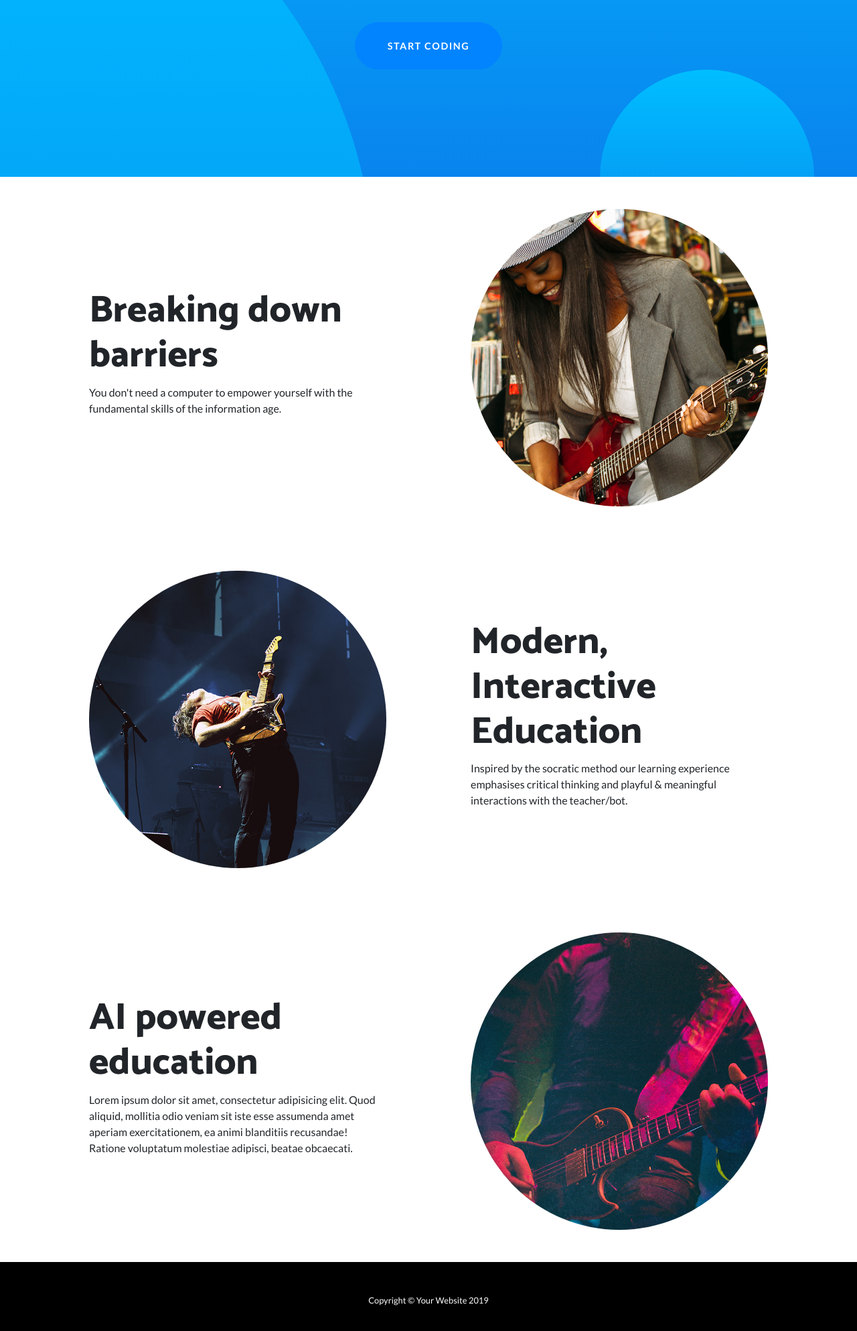
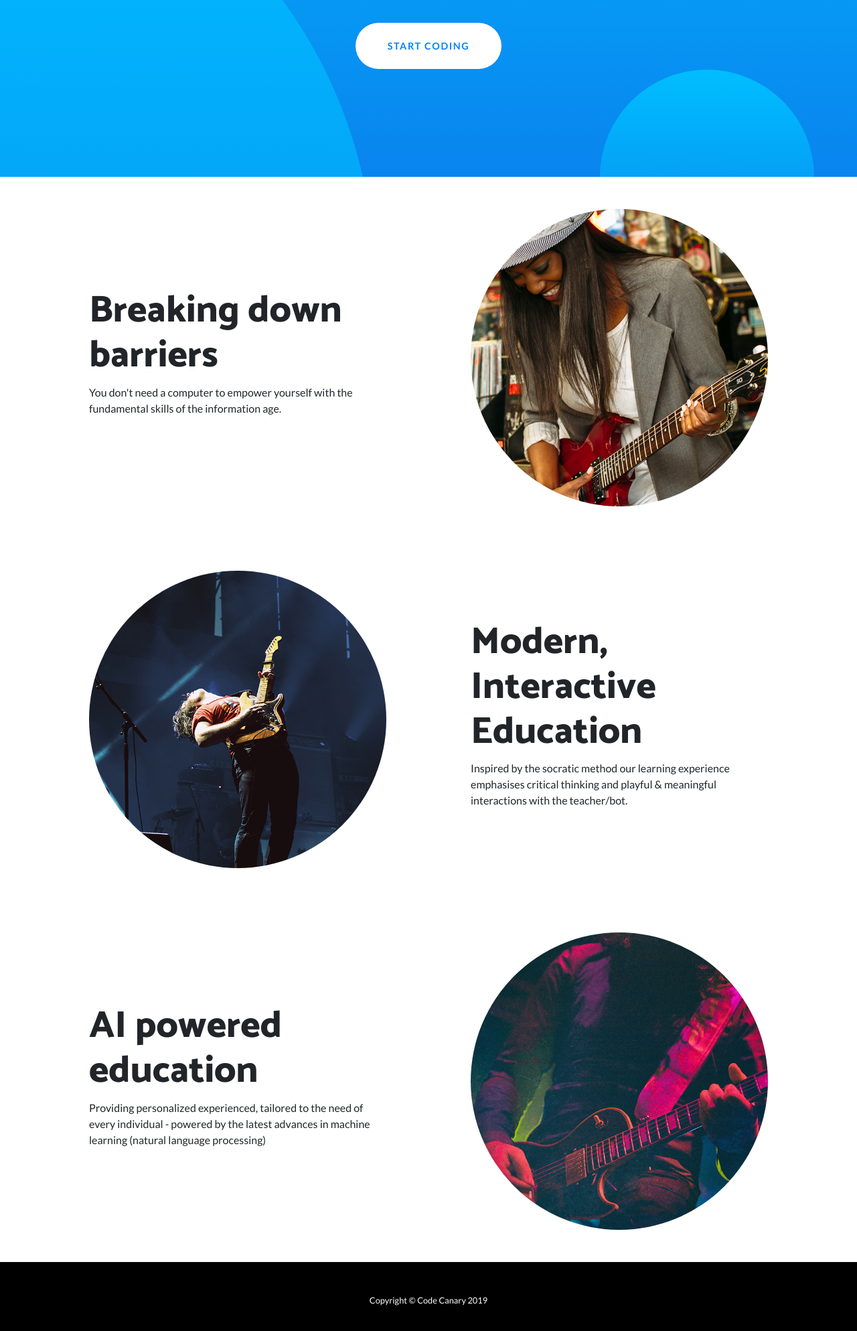
Before and after one commit to Code-Canary/landing-page, a website: page index.html in a window 1280 px wide. Shown: the part 565-2552 px from the top of the page at 67% size. Drawn offline with Linux system fonts and the light colour scheme.

Commit message:
Some color adjustments

```diff
--- a/css/one-page-wonder.css
+++ b/css/one-page-wonder.css
@@ -134,13 +134,14 @@ header.masthead .bg-circle-4 {
 }
 
 .btn-primary {
-  background-color: #0384FF;
+  color: #0384FF;
+  background-color: white;
   border-color: #0384FF;
 }
 
 .btn-primary:active, .btn-primary:focus, .btn-primary:hover {
-  background-color: #bd0760 !important;
-  border-color: #bd0760 !important;
+  background-color: #0384FF !important;
+  border-color: #0384FF !important;
 }
 
 .btn-primary:focus {
--- a/index.html
+++ b/index.html
@@ -8,7 +8,7 @@
   <meta name="description" content="">
   <meta name="author" content="">
 
-  <title>One Page Wonder - Start Bootstrap Template</title>
+  <title>Technological empowerment for everyone</title>
 
   <!-- Bootstrap core CSS -->
   <link href="vendor/bootstrap/css/bootstrap.min.css" rel="stylesheet">
@@ -96,7 +96,7 @@
         <div class="col-lg-6 order-lg-1">
           <div class="p-5">
             <h2 class="display-4">AI powered education</h2>
-            <p>Lorem ipsum dolor sit amet, consectetur adipisicing elit. Quod aliquid, mollitia odio veniam sit iste esse assumenda amet aperiam exercitationem, ea animi blanditiis recusandae! Ratione voluptatum molestiae adipisci, beatae obcaecati.</p>
+            <p>Providing personalized experienced, tailored to the need of every individual - powered by the latest advances in machine learning (natural language processing)</p>
           </div>
         </div>
       </div>
@@ -106,7 +106,7 @@
   <!-- Footer -->
   <footer class="py-5 bg-black">
     <div class="container">
-      <p class="m-0 text-center text-white small">Copyright &copy; Your Website 2019</p>
+      <p class="m-0 text-center text-white small">Copyright &copy; Code Canary 2019</p>
     </div>
     <!-- /.container -->
   </footer>
```
